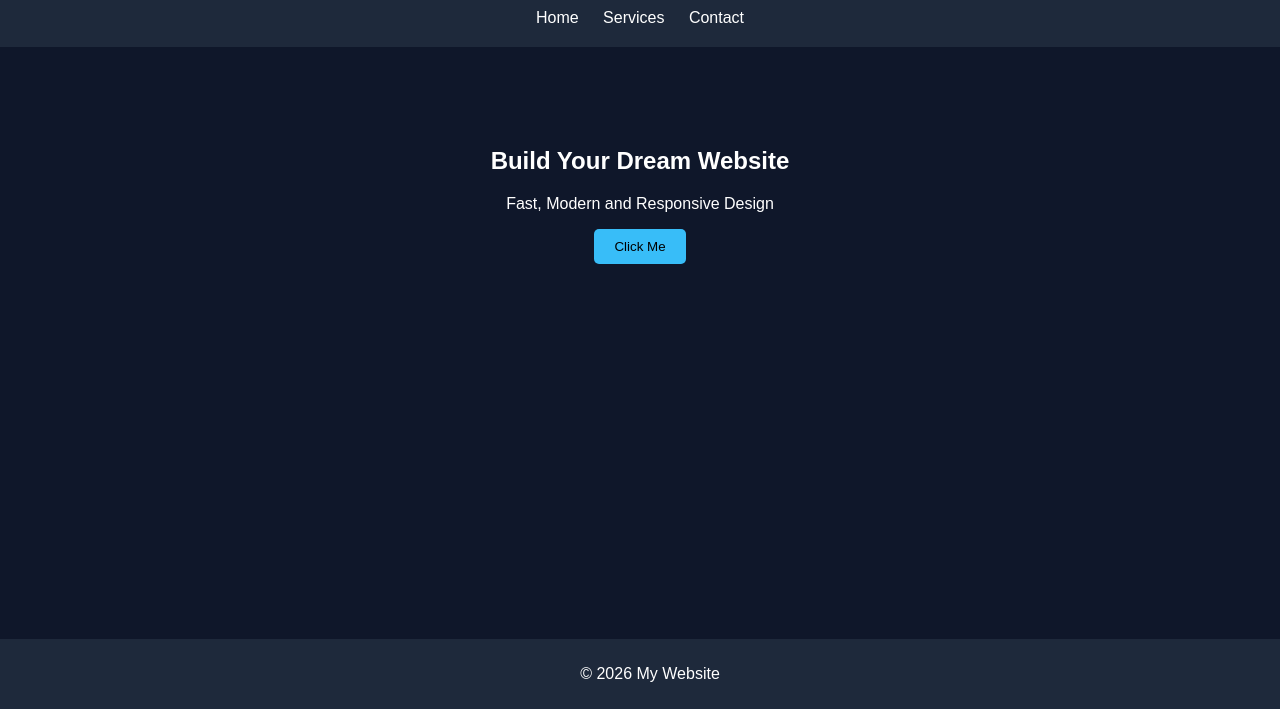
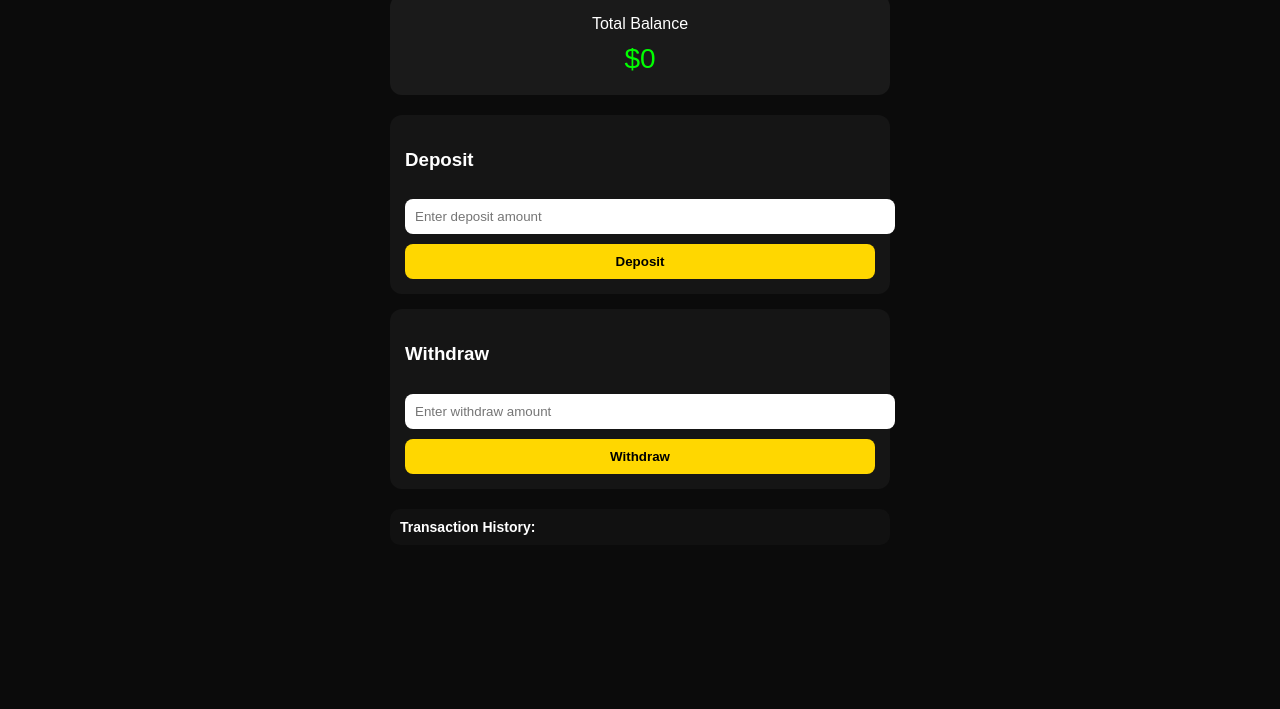
Before and after one commit to suparwin-official/bajeeking.net-, a plain HTML site: page index.html in a window 1280 px wide. Shown: the part 91-800 px from the top of the page. Drawn offline with Linux system fonts and the light colour scheme.

Commit message:
Update index.html

```diff
--- a/index.html
+++ b/index.html
@@ -1,32 +1,131 @@
-<!DOCTYPE html>
-<html lang="en">
+<!DOCTYPE html><html lang="en">
 <head>
-  <meta charset="UTF-8">
-  <meta name="viewport" content="width=device-width, initial-scale=1.0">
-  <title>My Website</title>
-  <link rel="stylesheet" href="style.css">
+  <meta charset="UTF-8" />
+  <meta name="viewport" content="width=device-width, initial-scale=1.0"/>
+  <title>Bajeeking Wallet</title>
+  <style>
+    body{
+      margin:0;
+      font-family:Arial;
+      background:#0b0b0b;
+      color:#fff;
+    }header{
+  text-align:center;
+  padding:20px;
+  background:#111;
+  color:gold;
+  font-size:22px;
+  font-weight:bold;
+}
+
+.container{
+  padding:20px;
+  max-width:500px;
+  margin:auto;
+}
+
+.balance-card{
+  background:#1a1a1a;
+  padding:20px;
+  border-radius:12px;
+  text-align:center;
+  margin-bottom:20px;
+}
+
+.balance{
+  font-size:28px;
+  color:lime;
+  margin-top:10px;
+}
+
+.box{
+  background:#151515;
+  padding:15px;
+  border-radius:12px;
+  margin-bottom:15px;
+}
+
+input{
+  width:100%;
+  padding:10px;
+  margin-top:10px;
+  border:none;
+  border-radius:8px;
+  outline:none;
+}
+
+button{
+  width:100%;
+  padding:10px;
+  margin-top:10px;
+  border:none;
+  border-radius:8px;
+  background:gold;
+  font-weight:bold;
+  cursor:pointer;
+}
+
+button:hover{
+  background:#ffcc00;
+}
+
+.history{
+  margin-top:20px;
+  background:#111;
+  padding:10px;
+  border-radius:10px;
+  font-size:14px;
+  max-height:150px;
+  overflow:auto;
+}
+
+  </style>
 </head>
-<body>
+<body><header>
+  🎰 BAJEEKING WALLET
+</header><div class="container">  <div class="balance-card">
+    <div>Total Balance</div>
+    <div class="balance" id="balance">$0</div>
+  </div>  <!-- Deposit -->  <div class="box">
+    <h3>Deposit</h3>
+    <input type="number" id="depositAmount" placeholder="Enter deposit amount" />
+    <button onclick="deposit()">Deposit</button>
+  </div>  <!-- Withdraw -->  <div class="box">
+    <h3>Withdraw</h3>
+    <input type="number" id="withdrawAmount" placeholder="Enter withdraw amount" />
+    <button onclick="withdraw()">Withdraw</button>
+  </div>  <!-- History -->  <div class="history" id="history">
+    <b>Transaction History:</b><br/>
+  </div></div><script>
+  let balance = 0;
+  let history = document.getElementById("history");
 
-  <header>
-    <h1>Welcome to My Website</h1>
-    <nav>
-      <a href="#">Home</a>
-      <a href="#">Services</a>
-      <a href="#">Contact</a>
-    </nav>
-  </header>
+  function updateUI(){
+    document.getElementById("balance").innerText = "$" + balance;
+  }
 
-  <section class="hero">
-    <h2>Build Your Dream Website</h2>
-    <p>Fast, Modern and Responsive Design</p>
-    <button onclick="showMessage()">Click Me</button>
-  </section>
+  function log(text){
+    history.innerHTML += text + "<br/>";
+  }
 
-  <footer>
-    <p>© 2026 My Website</p>
-  </footer>
+  function deposit(){
+    let amt = Number(document.getElementById("depositAmount").value);
+    if(amt > 0){
+      balance += amt;
+      updateUI();
+      log("+ Deposited: $" + amt);
+    }
+  }
 
-  <script src="script.js"></script>
-</body>
+  function withdraw(){
+    let amt = Number(document.getElementById("withdrawAmount").value);
+    if(amt > 0 && amt <= balance){
+      balance -= amt;
+      updateUI();
+      log("- Withdrawn: $" + amt);
+    } else {
+      log("❌ Insufficient balance");
+    }
+  }
+</script></body>
 </html>
```
